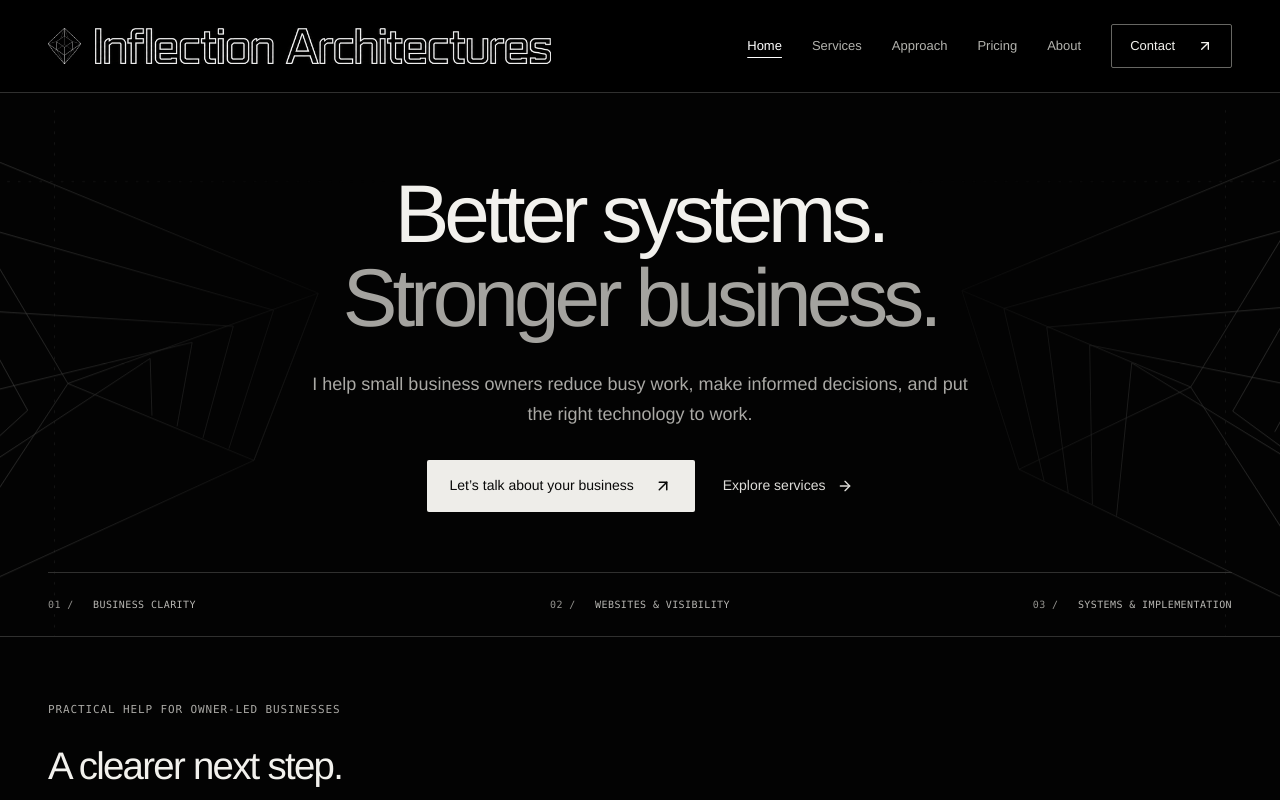
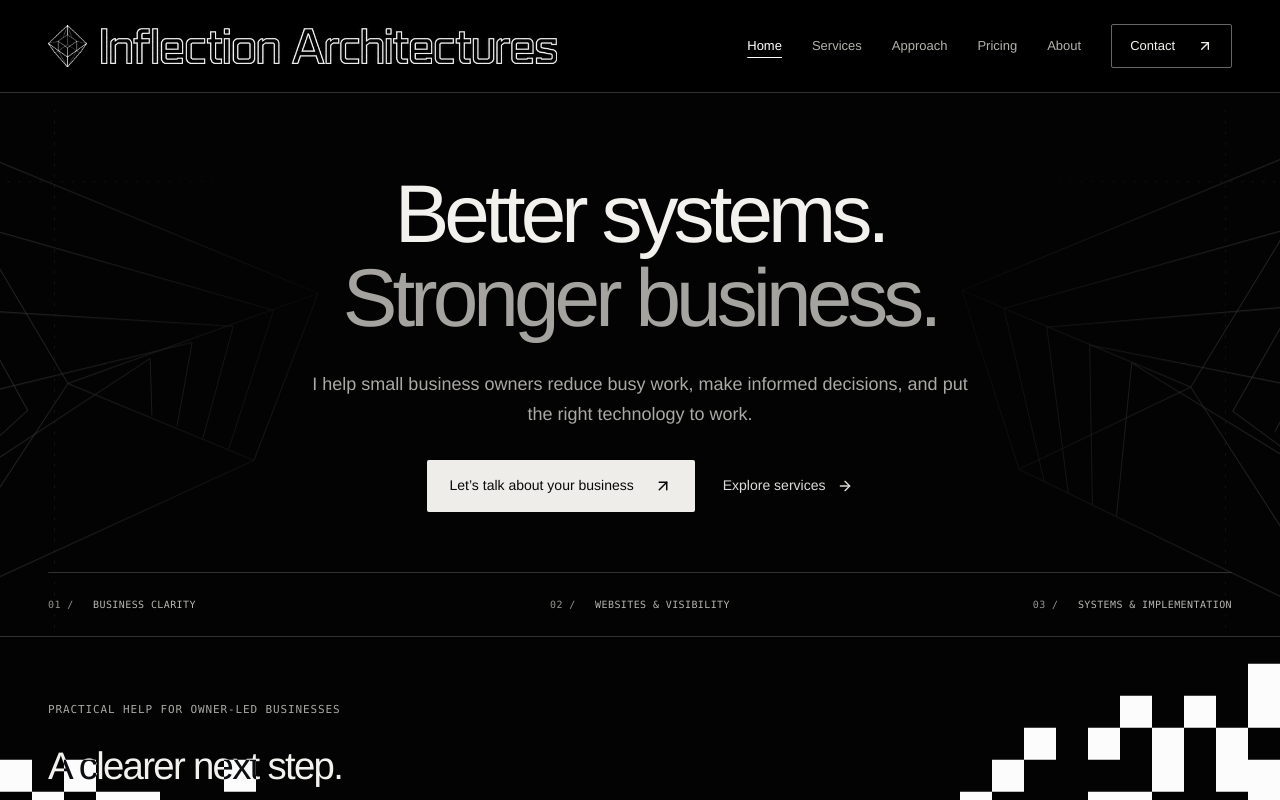
Before and after one commit to Jarom-W/iA, a React (Vite) app in the folder frontend/: page / in a window 1280 px wide. Shown: the top 800 px of the page. Built offline with nearby package versions, Linux system fonts and the light colour scheme.

Commit message:
Add tile palette transition, strengthen icon, and update contact email

```diff
--- a/frontend/src/App.tsx
+++ b/frontend/src/App.tsx
@@ -1,6 +1,7 @@
 import { lazy, Suspense } from "react";
 import Navbar from "./components/Navbar";
 import Footer from "./components/Footer";
+import PageSurface from "./components/PageSurface";
 
 const pages = {
   home: lazy(() => import("./pages/HomePage")),
@@ -18,10 +19,12 @@ function App() {
   return <>
     <a className="skip-link" href="#main-content">Skip to content</a>
     <Navbar />
-    <main id="main-content" className={page === "home" ? undefined : "page-content"}>
-      <Suspense fallback={<div className="page-loading" role="status">Loading page…</div>}><Page /></Suspense>
-    </main>
-    <Footer />
+    <PageSurface>
+      <main id="main-content" className={page === "home" ? undefined : "page-content"}>
+        <Suspense fallback={<div className="page-loading" role="status">Loading page…</div>}><Page /></Suspense>
+      </main>
+      <Footer />
+    </PageSurface>
   </>;
 }
 export default App;
--- a/frontend/src/components/Brand.tsx
+++ b/frontend/src/components/Brand.tsx
@@ -1,3 +1,5 @@
+import { useId } from "react";
+
 // Viewports isolate the supplied artwork; the lettering is not recreated as text.
 function Wordmark({ className, viewBox }: { className: string; viewBox: string }) {
   return <svg className={className} viewBox={viewBox} aria-hidden="true" focusable="false">
@@ -6,10 +8,14 @@ function Wordmark({ className, viewBox }: { className: string; viewBox: string }
 }
 
 export default function Brand({ className = "" }: { className?: string }) {
+  const weightFilter = useId();
   return (
     <a href="/" className={`brand ${className}`} aria-label="Inflection Architectures home">
-      <svg className="brand-icon" viewBox="206 131 842 920" aria-hidden="true" focusable="false">
-        <image href="/logo.png" width="1254" height="1254" />
+      <svg className="brand-icon" viewBox="198 123 858 936" aria-hidden="true" focusable="false">
+        <defs><filter id={weightFilter} x="0" y="0" width="1254" height="1254" filterUnits="userSpaceOnUse" colorInterpolationFilters="sRGB">
+          <feMorphology in="SourceGraphic" operator="dilate" radius="10" />
+        </filter></defs>
+        <image href="/logo.png" width="1254" height="1254" filter={`url(#${weightFilter})`} />
       </svg>
       <span className="brand-wordmark" aria-hidden="true">
         <Wordmark className="brand-name-wide" viewBox="509 282 1584 125" />
--- /dev/null
+++ b/frontend/src/components/PageSurface.tsx
@@ -0,0 +1,67 @@
+import { useEffect, useMemo, useRef, useState } from "react";
+import type { ReactNode } from "react";
+
+// A static, page-relative reveal. The edges break apart first; the center follows.
+function tilePath(width: number, height: number) {
+  if (!width || !height) return "";
+  const start = height * 0.5;
+  const end = height * 0.75;
+  const tile = width < 600 ? 20 : 32;
+  const commands = [`M0 ${end}H${width}V${height}H0Z`];
+  for (let y = start, row = 0; y < end; y += tile, row++) {
+    const progress = (y + tile / 2 - start) / (end - start);
+    for (let x = 0, column = 0; x < width; x += tile, column++) {
+      const edge = Math.abs((x + tile / 2) / width * 2 - 1);
+      let seed = Math.imul(column + 1, 73856093) ^ Math.imul(row + 1, 19349663);
+      seed = Math.imul(seed ^ (seed >>> 16), 0x7feb352d);
+      const noise = ((seed ^ (seed >>> 15)) >>> 0) / 4294967295;
+      const threshold = 0.8 - 0.6 * edge ** 1.2 + (noise - 0.5) * (0.4 + edge * 0.35);
+      if (progress >= Math.max(0.015, Math.min(0.98, threshold))) {
+        commands.push(`M${x} ${y}h${Math.min(tile, width - x)}v${Math.min(tile, end - y)}H${x}Z`);
+      }
+    }
+  }
+  return commands.join("");
+}
+
+export default function PageSurface({ children }: { children: ReactNode }) {
+  const element = useRef<HTMLDivElement>(null);
+  const [size, setSize] = useState({ width: 0, height: 0 });
+  const path = useMemo(() => tilePath(size.width, size.height), [size]);
+
+  useEffect(() => {
+    const canvas = element.current;
+    if (!canvas) return;
+    let frame = 0;
+    let height = canvas.offsetHeight;
+    const updateHeader = () => {
+      frame = 0;
+      // The fixed navigation follows the central, readable part of the reveal.
+      const tone = window.scrollY + 40 >= height * 0.725 ? "light" : "dark";
+      if (document.documentElement.dataset.pageTone !== tone) document.documentElement.dataset.pageTone = tone;
+    };
+    const onScroll = () => { if (!frame) frame = requestAnimationFrame(updateHeader); };
+    const observer = new ResizeObserver(() => {
+      height = canvas.offsetHeight;
+      const width = canvas.offsetWidth;
+      setSize(previous => previous.width === width && previous.height === height ? previous : { width, height });
+      onScroll();
+    });
+    observer.observe(canvas);
+    window.addEventListener("scroll", onScroll, { passive: true });
+    updateHeader();
+    return () => {
+      observer.disconnect();
+      window.removeEventListener("scroll", onScroll);
+      cancelAnimationFrame(frame);
+      delete document.documentElement.dataset.pageTone;
+    };
+  }, []);
+
+  return <div className="page-canvas" ref={element}>
+    {children}
+    <svg className="tile-inversion" viewBox={`0 0 ${size.width || 1} ${size.height || 1}`} preserveAspectRatio="none" aria-hidden="true" focusable="false">
+      <path d={path} fill="white" />
+    </svg>
+  </div>;
+}
--- a/frontend/src/content/site.ts
+++ b/frontend/src/content/site.ts
@@ -5,8 +5,8 @@ export const business = {
   legalName: "Inflection Architectures LLC",
   founder: "Jarom Wardwell",
   domain: "https://inflectionarchitectures.com",
-  email: "jaromwardwell@gmail.com",
-  contactEndpoint: "https://formsubmit.co/ajax/jaromwardwell@gmail.com",
+  email: "jarom@inflectionarchitectures.com",
+  contactEndpoint: "https://formsubmit.co/ajax/jarom@inflectionarchitectures.com",
   github: "https://github.com/Jarom-W",
   linkedin: "https://www.linkedin.com/in/jarom-wardwell-9b8121214",
 };
--- a/frontend/src/index.css
+++ b/frontend/src/index.css
@@ -36,8 +36,8 @@ svg { flex-shrink: 0; }
 .sr-only { position: absolute; width: 1px; height: 1px; padding: 0; margin: -1px; overflow: hidden; clip: rect(0, 0, 0, 0); white-space: nowrap; border: 0; }
 
 /* Independently size the original icon and lettering to the same visible height. */
-.brand { --brand-height: 36px; --brand-gap: 14px; --brand-icon-width: calc(var(--brand-height) * 842 / 920); --brand-wordmark-width: calc(var(--brand-height) * 1584 / 125); display: inline-flex; align-items: center; gap: var(--brand-gap); width: calc(var(--brand-icon-width) + var(--brand-gap) + var(--brand-wordmark-width)); height: 60px; flex-shrink: 0; text-decoration: none; }
-.brand-icon { display: block; width: var(--brand-icon-width); height: var(--brand-height); flex-shrink: 0; overflow: hidden; }
+.brand { --brand-height: 36px; --brand-gap: 14px; --brand-icon-height: calc(var(--brand-height) * 1.18); --brand-icon-width: calc(var(--brand-icon-height) * 858 / 936); --brand-wordmark-width: calc(var(--brand-height) * 1584 / 125); display: inline-flex; align-items: center; gap: var(--brand-gap); width: calc(var(--brand-icon-width) + var(--brand-gap) + var(--brand-wordmark-width)); height: 60px; flex-shrink: 0; text-decoration: none; }
+.brand-icon { display: block; width: var(--brand-icon-width); height: var(--brand-icon-height); flex-shrink: 0; overflow: hidden; filter: brightness(1.65); }
 .brand-wordmark { display: block; width: var(--brand-wordmark-width); flex-shrink: 0; transition: opacity 180ms ease; }
 .brand-name-wide { display: block; width: 100%; height: var(--brand-height); overflow: hidden; }
 .brand-name-stacked { display: none; }
@@ -388,7 +388,7 @@ summary::-webkit-details-marker { display: none; }
   .footer-bottom { flex-wrap: wrap; gap: 5px; font-size: 9px; }
 }
 @media (max-width: 374px) {
-  .brand { --brand-height: 26px; }
+  .brand { --brand-height: 26px; --brand-gap: 10px; }
   .container { width: calc(100% - 32px); }
   .hero-copy h1 { font-size: 35px; }
   .hero-copy .eyebrow { font-size: 9px; }
@@ -483,3 +483,15 @@ summary::-webkit-details-marker { display: none; }
  .approach-detail { min-height: 390px; padding: 30px 24px; }
 }
 @media (prefers-reduced-motion: reduce) { .curve-point { transition: none; } }
+
+/* The same tile layer reverses both the background and foreground colors,
+   keeping text, controls, and rules legible on either side of every tile. */
+.page-canvas { position: relative; isolation: isolate; background: #030303; }
+.tile-inversion { position: absolute; inset: 0; width: 100%; height: 100%; z-index: 1; pointer-events: none; mix-blend-mode: difference; }
+/* Keep the photograph natural while the surrounding interface changes palette. */
+.founder-portrait { position: relative; z-index: 2; }
+html[data-page-tone="light"] .site-header { filter: invert(1); color-scheme: light; }
+@media (forced-colors: active) {
+  .tile-inversion { display: none; }
+  html[data-page-tone="light"] .site-header { filter: none; }
+}
```
Also changed, not shown: 2 other files (tests, documents, lock files or other folders).
